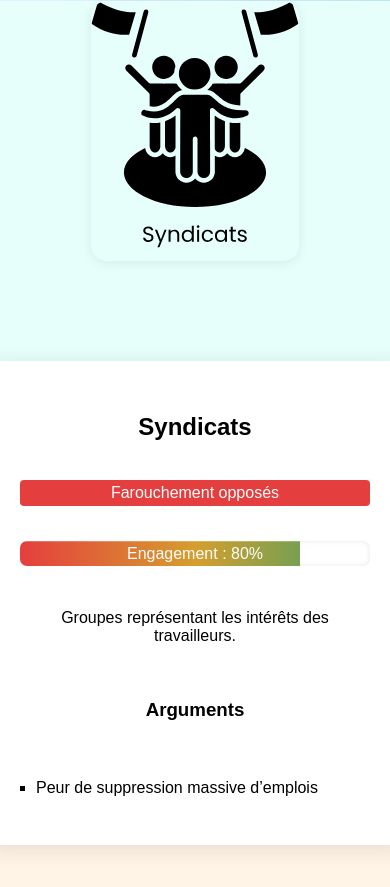
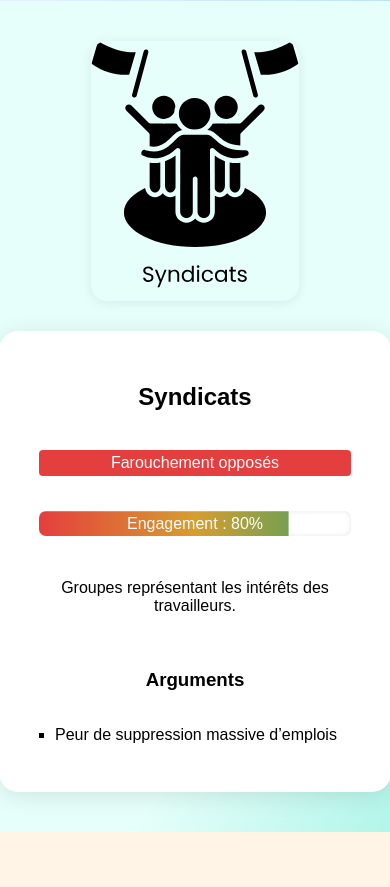
Before and after one commit to ilo80/msh-av-controversy, a React (Vite) app: page / in a window 390 px wide. Shown: the part 843-1730 px from the top of the page. Built offline with nearby package versions, Linux system fonts and the light colour scheme.

Commit message:
Update index.css

```diff
--- a/src/index.css
+++ b/src/index.css
@@ -144,8 +144,7 @@ body {
   background: linear-gradient(120deg, #e6fffa 70%, #b2f5ea 100%);
   display: flex;
   align-items: center;      /* Vertical center */
-  justify-content: center;  /* Horizontal center */
-  gap: 100px;               /* Space between image and card */
+  justify-content: space-around;  /* Horizontal center + auto spacing */
   height: 100vh;
 }
 
@@ -162,9 +161,8 @@ body {
   border-radius: 1.2rem;
   box-shadow: 0 4px 24px rgba(0,0,0,0.10);
   padding: 2rem 2.5rem;
-  min-width: 350px;
-  max-width: 600px;
-  flex: 1;
+  width: 50vw;
+  height: 70%;
   display: flex;
   flex-direction: column;
   gap: 1.2rem;
@@ -384,7 +382,14 @@ footer {
 
   .actor-section {
     flex-direction: column; /* Stack image and info vertically */
+    gap: 30px;
     align-items: center; /* Center content */
+    height:auto;
+    padding: 40px 0;
+  }
+
+  .actor-section-info {
+    width: 80vw;
   }
 
   .actor-section-image {
```
